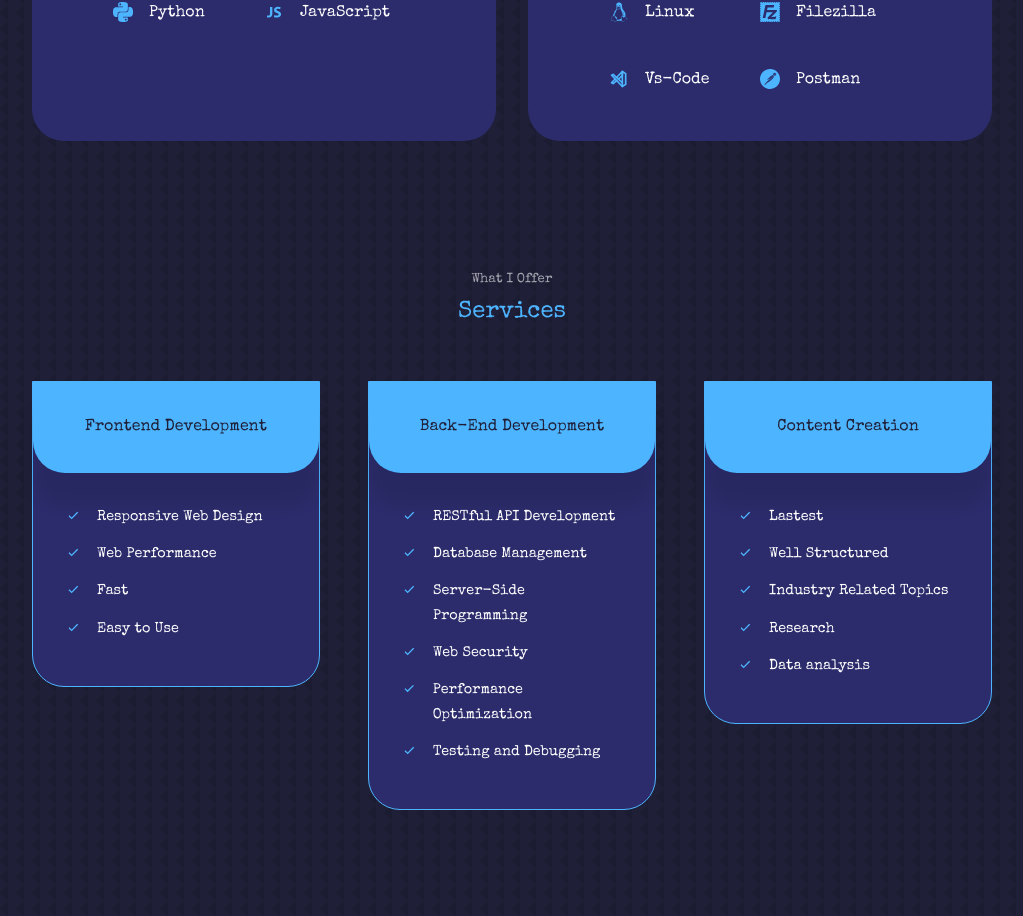
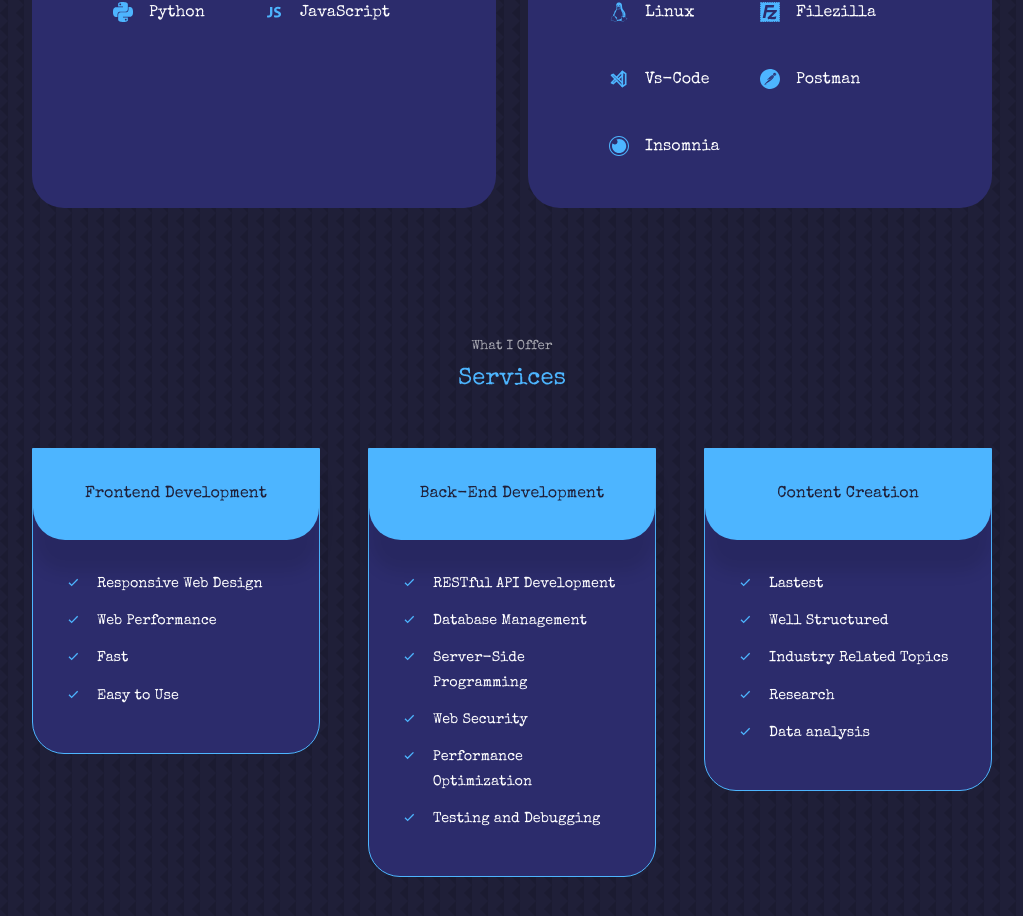
Before and after one commit to tushii05/portfolio, a React (Create React App) app: page / in a window 1280 px wide. Shown: the part 2571-3487 px from the top of the page, without its empty margins (128-1151 px from the left). Built offline with nearby package versions, Linux system fonts and the light colour scheme.

Commit message:
Update Experience.jsx

```diff
--- a/src/components/experience/Experience.jsx
+++ b/src/components/experience/Experience.jsx
@@ -4,7 +4,7 @@ import { BsFillBootstrapFill, BsGithub } from "react-icons/bs";
 import { DiCss3, DiJavascript1, DiLinux } from "react-icons/di";
 import { AiFillHtml5, AiOutlineCopyrightCircle } from "react-icons//ai";
 import { FaReact, FaGitAlt } from "react-icons/fa";
-import { SiMysql, SiPython, SiMongodb, SiFilezilla, SiPostman } from "react-icons/si";
+import { SiMysql, SiPython, SiMongodb, SiFilezilla, SiPostman,SiInsomnia } from "react-icons/si";
 import { TbBrandSocketIo, TbBrandVscode } from "react-icons/tb";
 import { IoLogoNodejs } from "react-icons/io";
 import { CgCPlusPlus } from "react-icons/cg";
@@ -113,7 +113,12 @@ const data_technicals = [
     id: 6,
     technology_name: "Postman",
     icons: <SiPostman />,
-  }
+  },
+  {
+    id: 7,
+    technology_name: "Insomnia",
+    icons: <SiInsomnia />,
+  },
 ];
 const Experience = () => {
   return (
```
